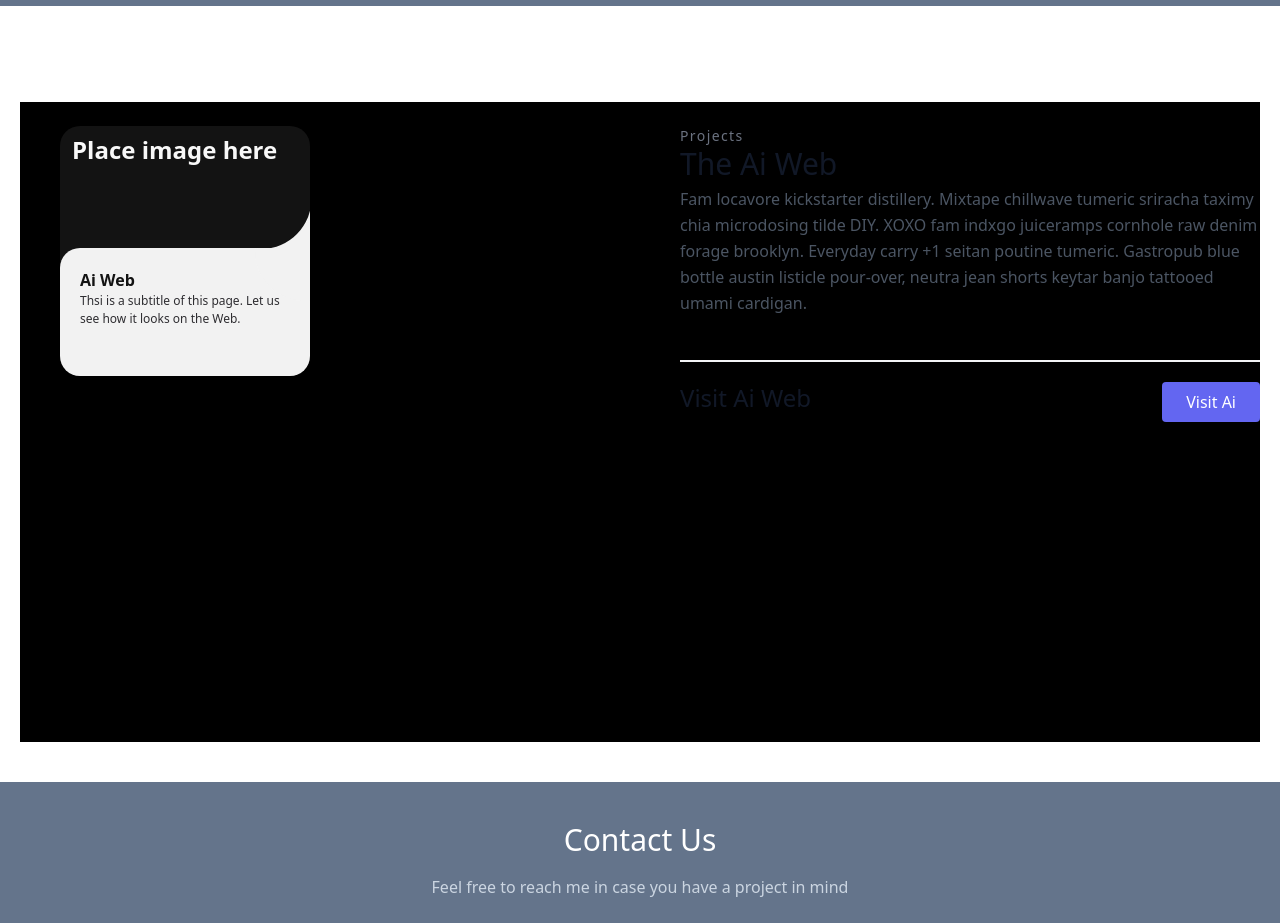
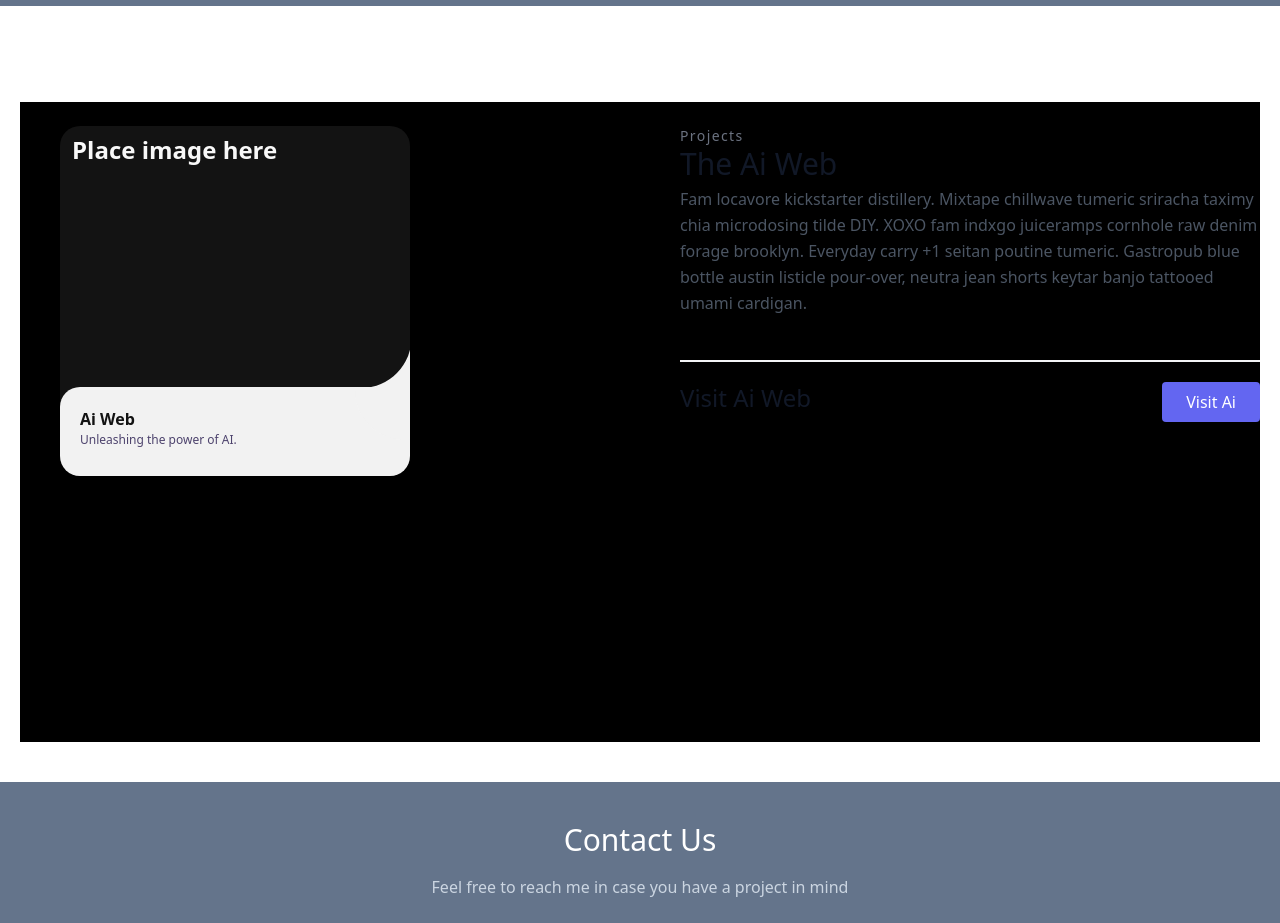
Before and after one commit to DC-21/MyPortfolio, a React (Vite) app: page / in a window 1280 px wide. Shown: the part 1840-2763 px from the top of the page. Built offline with nearby package versions, Linux system fonts and the light colour scheme; no server answers.

Commit message:
first commit

```diff
--- a/src/App.css
+++ b/src/App.css
@@ -44,9 +44,9 @@
 
 .card {
   position: relative;
-  width: 250px;
-  height: 250px;
-  color: #2e2d31;
+  width: 350px;
+  height: 350px;
+  color: #4d436d;
   background: #131313;
   overflow: hidden;
   border-radius: 20px;
--- a/src/components/Portfolio.jsx
+++ b/src/components/Portfolio.jsx
@@ -13,8 +13,8 @@ const Portfolio = () => {
                             </div>
                             <div class="card_content">
                                 <span class="card_title">Ai Web</span>
-                                <span class="card_subtitle">Thsi is a subtitle of this page. Let us see how it looks on the Web.</span>
-                                <p class="card_description">Lorem ipsum dolor, sit amet  expedita exercitationem recusandae aut dolor tempora aperiam itaque possimus at, cupiditate earum, quae repudiandae aspernatur? Labore minus soluta consequatur placeat.</p>
+                                <span class="card_subtitle">Unleashing the power of AI.</span>
+                                <p class="card_description">Unleashing the power of AI revolutionizes industries, propelling innovation, automation, and transformative advancements. By tapping into its potential, we unlock a world of possibilities, shaping the future with intelligent technologies and redefining the way we live and work.</p>
 
                             </div>
                         </article>
```
